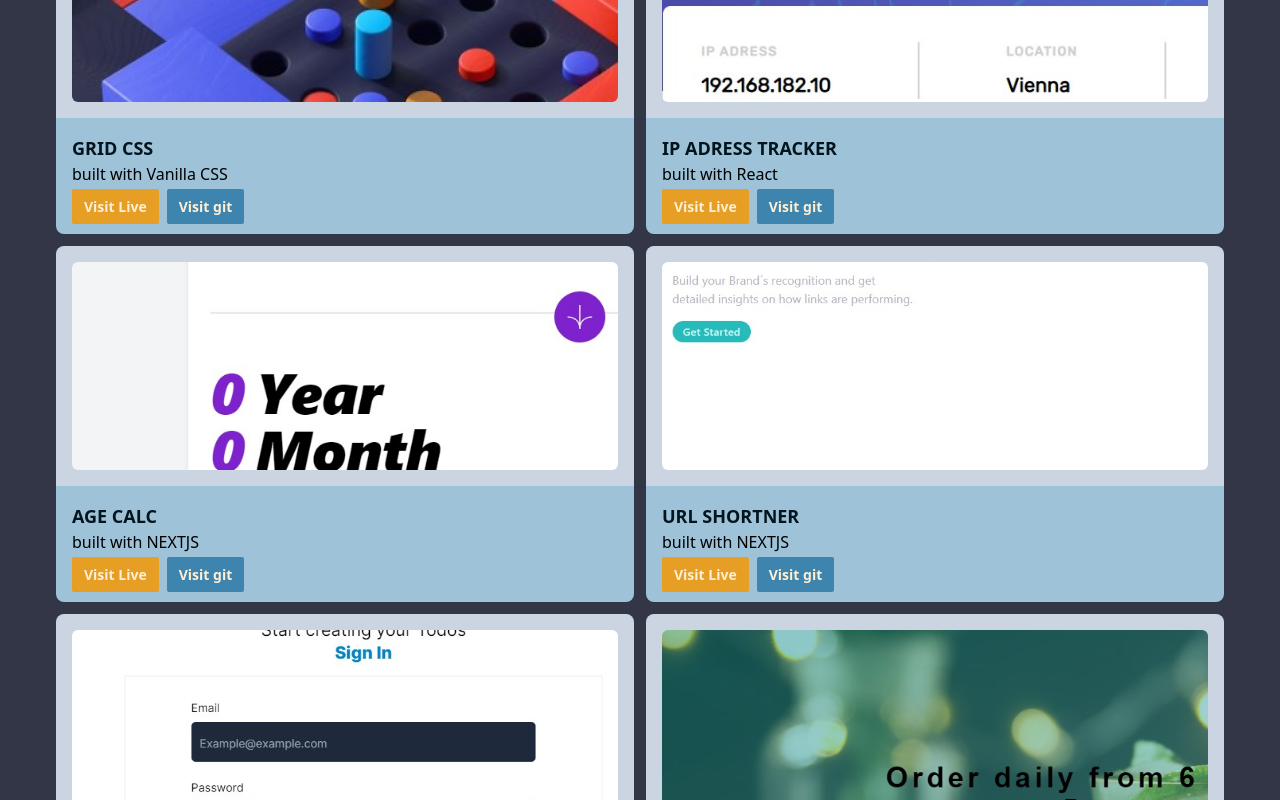
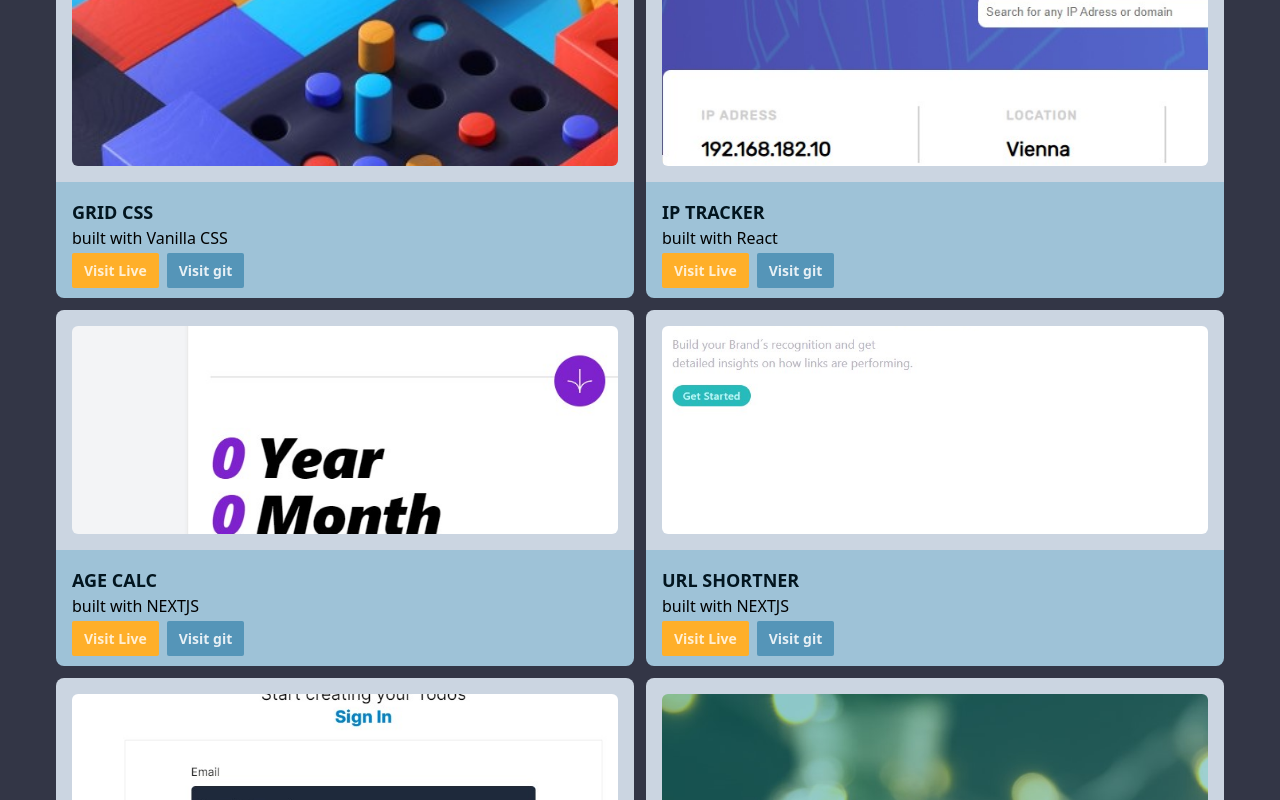
Before and after one commit to Navi003/protfolio, a Next.js app: page / in a window 1280 px wide. Shown: the part 1520-2320 px from the top of the page. Built offline with nearby package versions, Linux system fonts and the light colour scheme.

Commit message:
Added shine Animation

```diff
--- a/app/aboutme/page.jsx
+++ b/app/aboutme/page.jsx
@@ -9,6 +9,7 @@ import { motion } from "framer-motion";
 import AppLogo from "../ui/AppLogo";
 
 import { HiDocumentArrowDown } from "react-icons/hi2";
+import { VscArrowSmallLeft } from "react-icons/vsc";
 export default function Page() {
   return (
     <PageContainer>
@@ -23,7 +24,7 @@ export default function Page() {
       >
         <div className="flex items-center justify-between mb-[4.6rem]">
           <HeadingSecondary>About Me</HeadingSecondary>
-          <Button type="back" href="#">
+          <Button type="back" href="/">
             Go back
           </Button>
         </div>
--- a/app/components/Contact.jsx
+++ b/app/components/Contact.jsx
@@ -42,8 +42,8 @@ export default function Contact() {
         </div>
         <div className="md:basis-[500px]">
           <p className="text-2xl font-bold text-white">
-            You can´t use up creativity, the more you use, more you have in you
-            signifant mind
+            Creativity is a limitless resource; the more you harness and express
+            it, the deeper it grows within your meaningful imagination.
           </p>
           <div className="flex justify-between mt-7">
             <div className="flex items-center gap-1 leading-tight">
--- a/app/globals.css
+++ b/app/globals.css
@@ -3,6 +3,10 @@
 @tailwind utilities;
 
 @layer components {
+  .btn {
+    transition: all 1000ms;
+  }
+
   .line {
     width: 27px;
     background-color: white;
--- a/app/projectdata/data.js
+++ b/app/projectdata/data.js
@@ -7,7 +7,7 @@ export const data = [
     image: "/images/project01.jpg",
   },
   {
-    projectName: "IP Adress Tracker",
+    projectName: "IP Tracker",
     builtWith: "React",
     githubLink: "https://github.com/Navi003/ip-address-tracker-master",
     liveSiteLink: "https://graceful-creponne-ad1156.netlify.app/",
--- a/app/ui/Button.jsx
+++ b/app/ui/Button.jsx
@@ -4,12 +4,22 @@ import React from "react";
 
 import { VscArrowSmallLeft } from "react-icons/vsc";
 
-const base =
-  "text-base font-semibold rounded  focus:outline-none focus:ring-4 rounded-sm transition-transform active:scale-[.95] ";
+const base = `
+  text-base
+  font-semibold
+  rounded
+  focus:outline-none
+  focus:ring-4
+  rounded-sm
+  active:scale-[.95]
+  transition-all
+  duration-300
+  hover:text-white
+  `;
 
 const types = {
   bigSquare: `focus:ring-secondary-60 flex items-center bg-secondary-70 px-10 py-3 ${base}`,
-  tiny: `px-3 sm:px-2 sm:px-2 focus:ring-secondary-60 sm:text-sm sm:py-2 md:px-3 md:py-2 py-2 rounded-full text-primary-10  ${base}`,
+  tiny: `px-3 sm:px-2 sm:px-2 sm:text-sm sm:py-2 md:px-3 md:py-2 py-2 rounded-full ${base}`,
 };
 
 export default function Button({
@@ -20,12 +30,17 @@ export default function Button({
   onClick,
   type,
   disabled,
+  variant = "secondary",
 }) {
   if (type === "tiny" && href) {
     return (
       <Link
         styles={{ style }}
-        className={`${types.tiny} ${className && className}`}
+        className={`${types.tiny}${
+          variant === "primary"
+            ? "text-primary-10 focus:ring-primary-60 hover:bg-primary-70 bg-primary-50"
+            : "focus:ring-secondary-60 text-secondary-10 hover:bg-secondary-70 bg-secondary-50"
+        } `}
         href={href}
       >
         {children}
@@ -33,12 +48,9 @@ export default function Button({
     );
   }
 
-  if (type === "back" && href) {
+  if (href && type === "back") {
     return (
-      <Link
-        href={href}
-        className={`${types.bigSquare}  ${className && className}`}
-      >
+      <Link href={href} className={`${types.bigSquare}`}>
         <VscArrowSmallLeft width="35" height="35" /> {children}
       </Link>
     );
--- a/app/ui/ProjectCard.jsx
+++ b/app/ui/ProjectCard.jsx
@@ -31,14 +31,10 @@ export default function ProjectCard({
           <p>built with {builtWith}</p>
         </div>
         <div className="space-x-2">
-          <Button
-            href={hrefLive || "/"}
-            className="bg-primary-60 focus:ring-primary-40 "
-            type="tiny"
-          >
+          <Button href={hrefLive || "/"} variant="primary" type="tiny">
             Visit Live
           </Button>
-          <Button href={hrefGit || "/"} className="bg-secondary-60" type="tiny">
+          <Button href={hrefGit || "/"} variant="secondary" type="tiny">
             Visit git
           </Button>
         </div>
```
